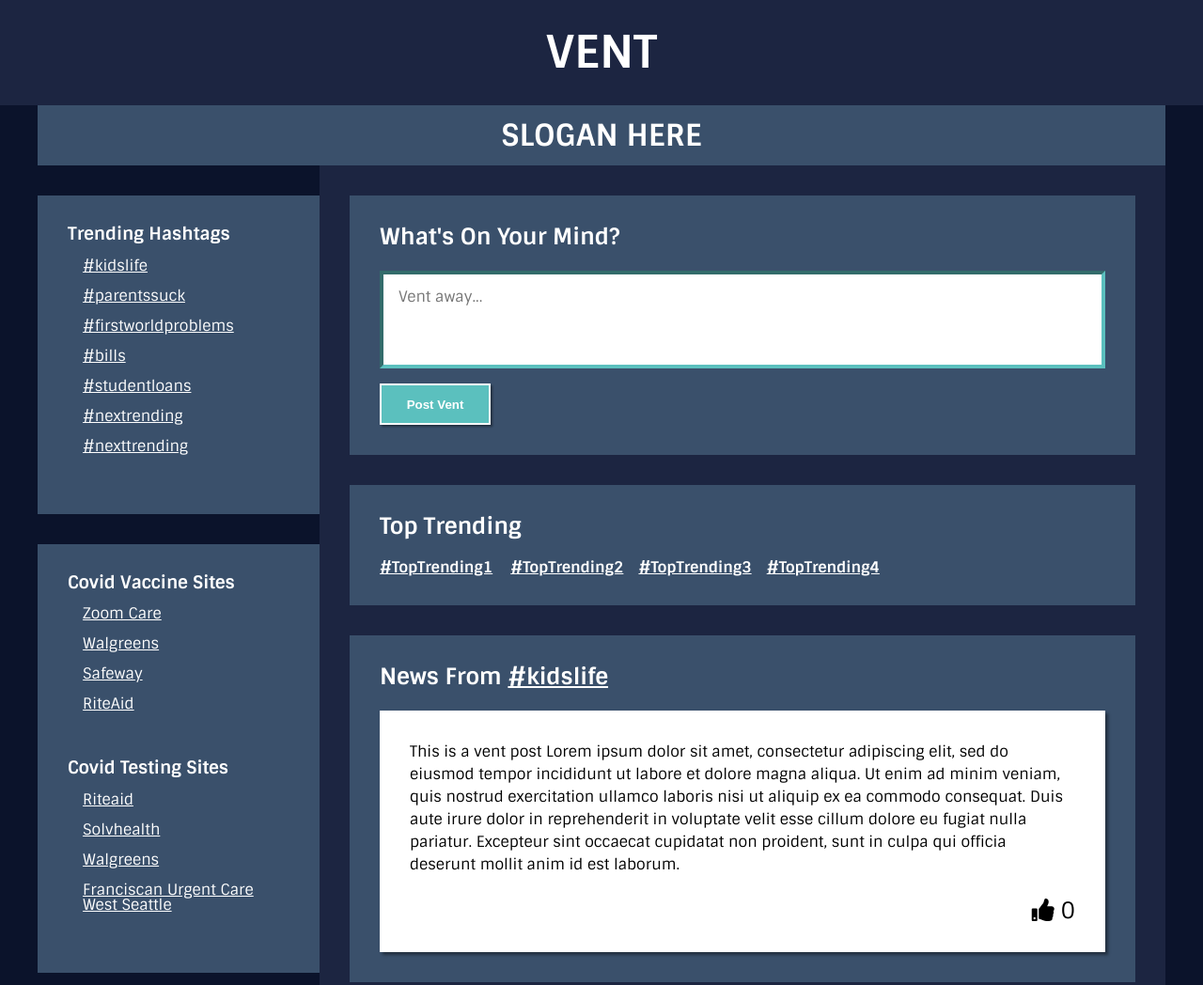
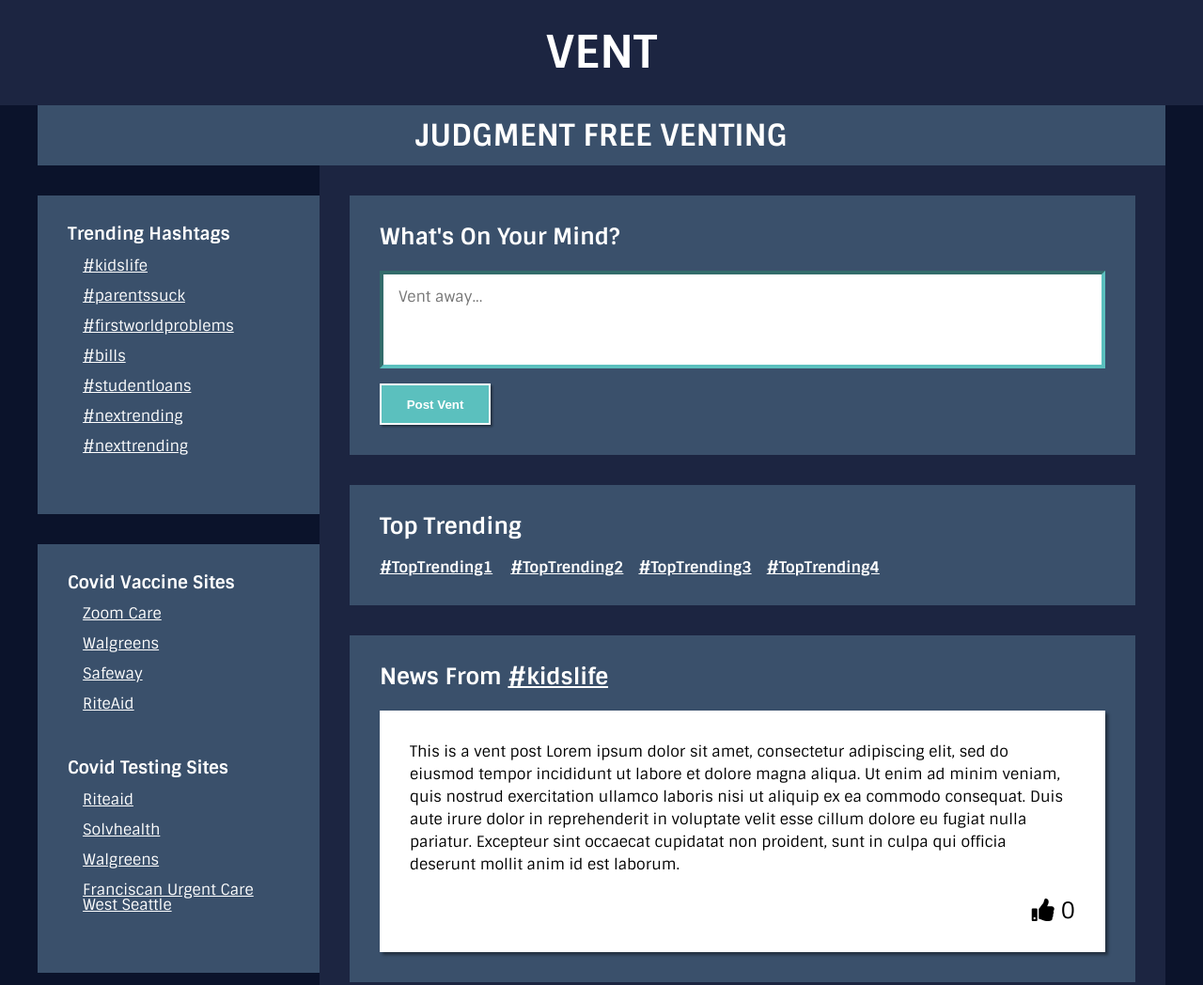
Before and after one commit to computingforall/vent, a plain HTML site: page index.html in a window 1280 px wide. Shown: the top 1048 px of the page at 94% size. Drawn offline with nearby package versions, Linux system fonts and the light colour scheme.

Commit message:
added slogan

```diff
--- a/index.html
+++ b/index.html
@@ -19,7 +19,7 @@
         </div>
     </nav>
     <div class="slogan">
-        <h1>Slogan here</h1>
+        <h1>Judgment Free Venting</h1>
     </div>
     <div id="page">
         <aside>
```
